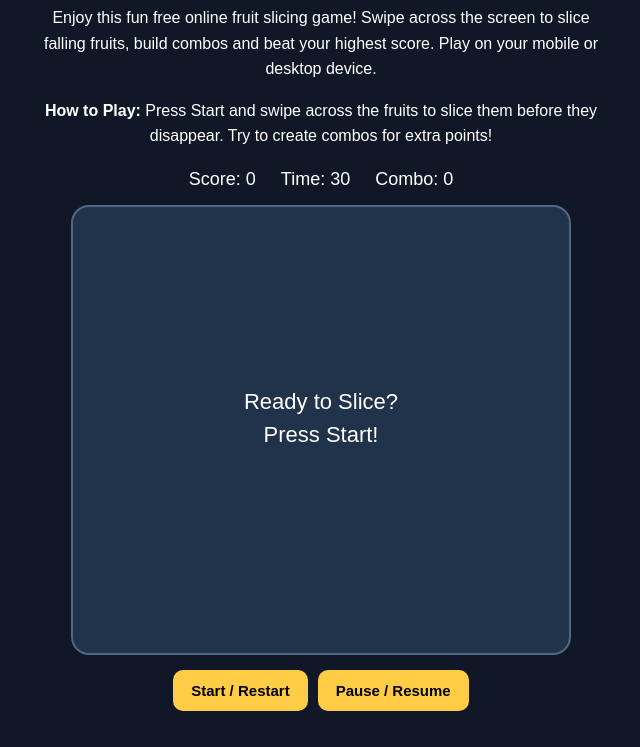
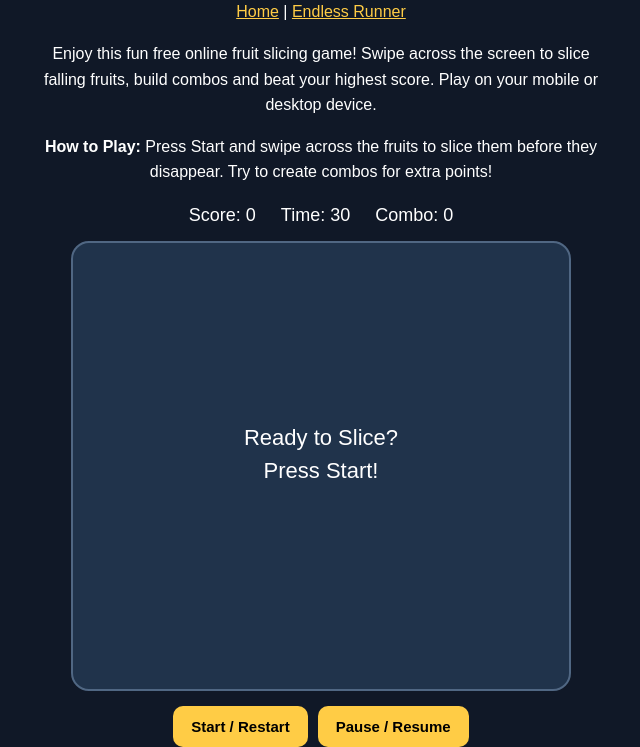
Before and after one commit to manshuthakur505-maker/mini-game-arcade, a plain HTML site: page game.html in a window 1280 px wide. Shown: the part 70-817 px from the top of the page, without its empty margins (319-959 px from the left). Drawn offline with Linux system fonts and the light colour scheme.

Commit message:
Add navigation links to Fruit Slice

```diff
--- a/game.html
+++ b/game.html
@@ -55,6 +55,7 @@ button{
 <body>
 
 <h1>Play Fruit Slice Online</h1>
+<nav style="margin:12px;"><a href="index.html" style="color:#ffcc45;">Home</a> | <a href="runner.html" style="color:#ffcc45;">Endless Runner</a></nav>
 
 <div class="instructions">
  <p>Enjoy this fun free online fruit slicing game! Swipe across the screen to slice falling fruits, build combos and beat your highest score. Play on your mobile or desktop device.</p>
```
